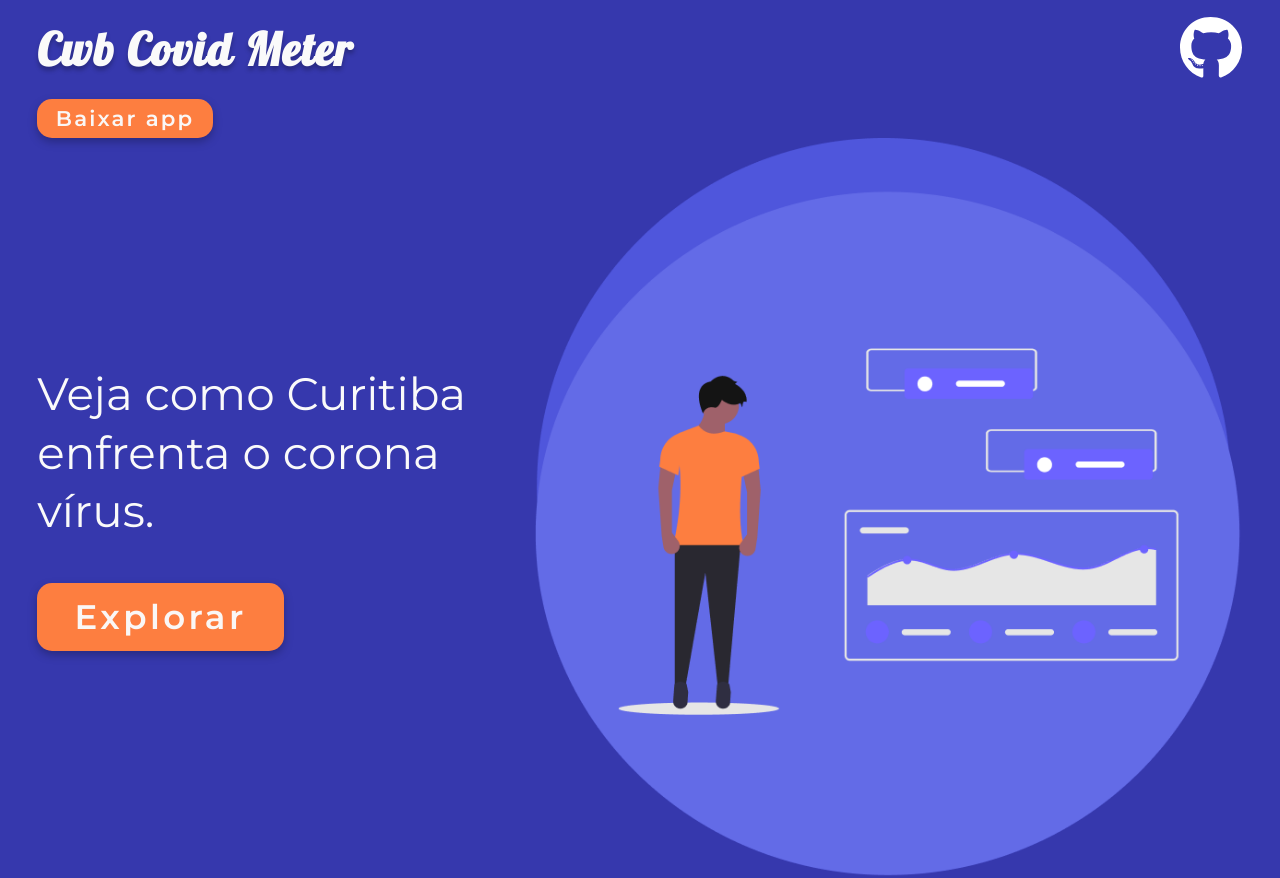
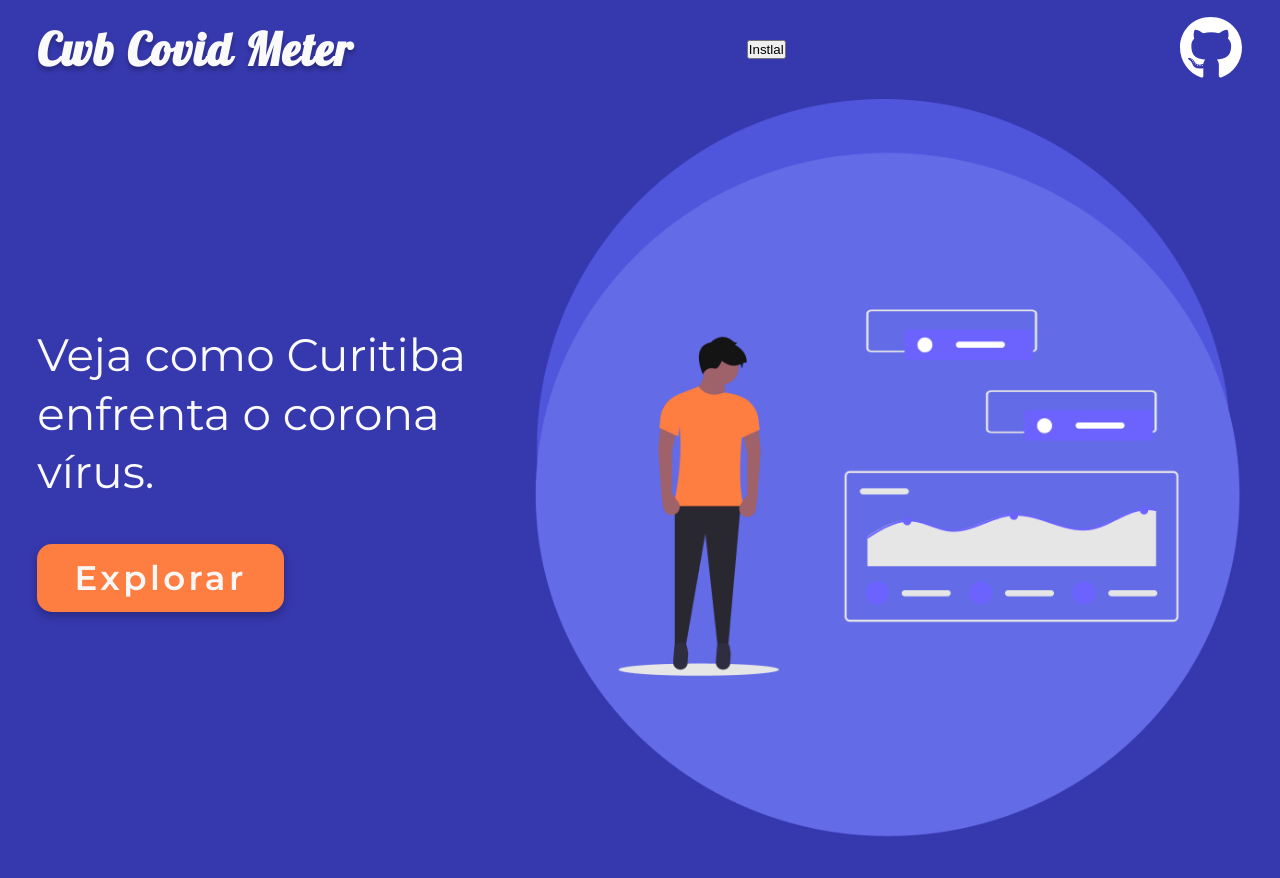
Before and after one commit to marcelo-schreiber/PWA-COVID-CWB, a Next.js app: page / in a window 1280 px wide. After the commit the page ends 839 px from the top, so only its background shows below. Built offline with nearby package versions, Linux system fonts and the light colour scheme.

Commit message:
Remove: install button

```diff
--- a/package.json
+++ b/package.json
@@ -17,7 +17,6 @@
     "react": "17.0.1",
     "react-dom": "17.0.1",
     "react-icons": "^4.1.0",
-    "react-toastify": "^6.2.0",
     "styled-components": "^5.2.1"
   },
   "devDependencies": {
--- a/pages/index.js
+++ b/pages/index.js
@@ -1,61 +1,23 @@
-import React, { useState, useEffect } from "react";
+import React from "react";
 import Image from "next/image";
 import Link from "next/link";
 
-import {
-  Header,
-  TitleLogo,
-  Slogan,
-  InstallButton,
-  Button,
-  LandingContainer,
-} from "../styles/Home";
+import { Header, TitleLogo, Slogan, Button, LandingContainer } from "../styles/Home";
 
 import Layout from "../components/Layout";
 
 import { FaGithub } from "react-icons/fa";
 
-import { ToastContainer, toast } from "react-toastify";
-import "react-toastify/dist/ReactToastify.css";
-
 function Home() {
-  const [event, setEvent] = useState(null);
-
-  const handleEventPrompt = e => {
-    e.preventDefault();
-    // Stash the event so it can be triggered later.
-    setEvent(e);
-  };
-
-  useEffect(() => {
-    window.addEventListener("beforeinstallprompt", handleEventPrompt);
-    return () => {
-      window.removeEventListener("beforeinstallprompt", handleEventPrompt);
-    };
-  }, []);
-
-  const handleClick = () => {
-    // hide our user interface that shows our A2HS button
-    event.prompt();
-    // Wait for the user to respond to the prompt
-    event.userChoice.then(choiceResult => {
-      if (choiceResult.outcome === "accepted") {
-        toast.success("Obrigado! O app estará na home");
-      }
-      setEvent(null);
-    });
-  };
-
   return (
     <Layout title="Home">
-      <ToastContainer />
       <Header>
         <TitleLogo>Cwb Covid Meter</TitleLogo>
+        <button onClick={e => handleClick(e)}>Instlal</button>
         <a href="https://github.com/marcelo-schreiber" target="_blank" rel="noreferrer">
           <FaGithub size={64} color="#FFF" style={{ cursor: "pointer" }} />
         </a>
       </Header>
-      <InstallButton onClick={e => handleClick(e)}>Baixar app</InstallButton>
 
       <LandingContainer>
         <div>
```
Also changed, not shown: 2 other files (tests, documents, lock files or other folders).
